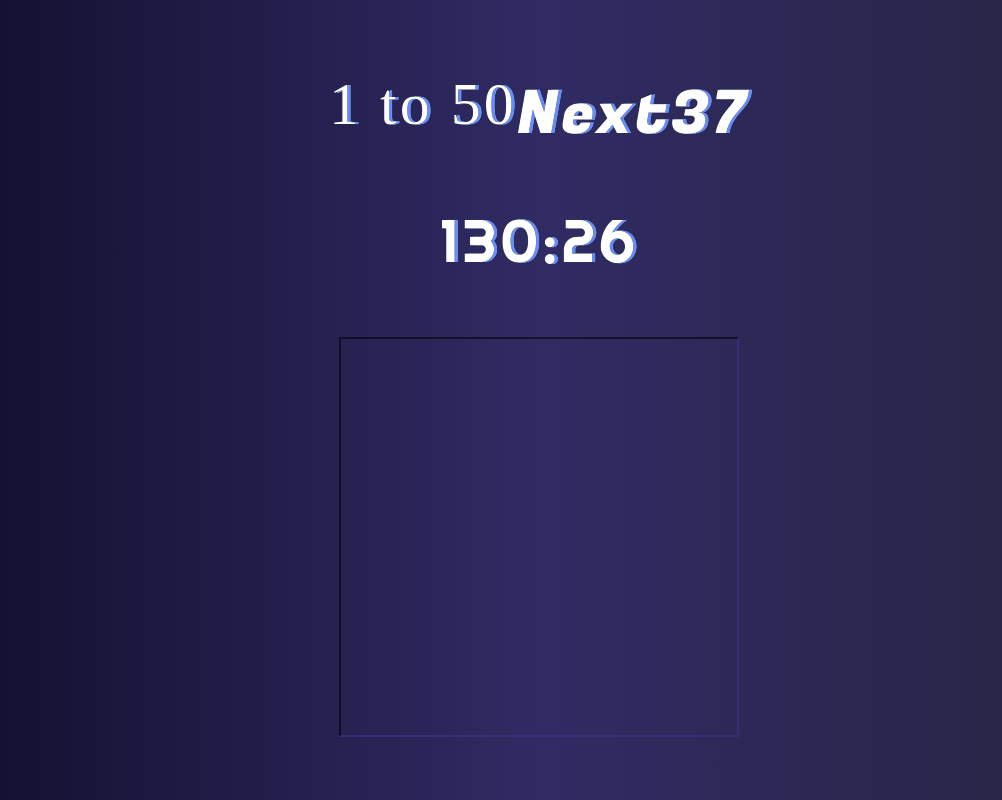
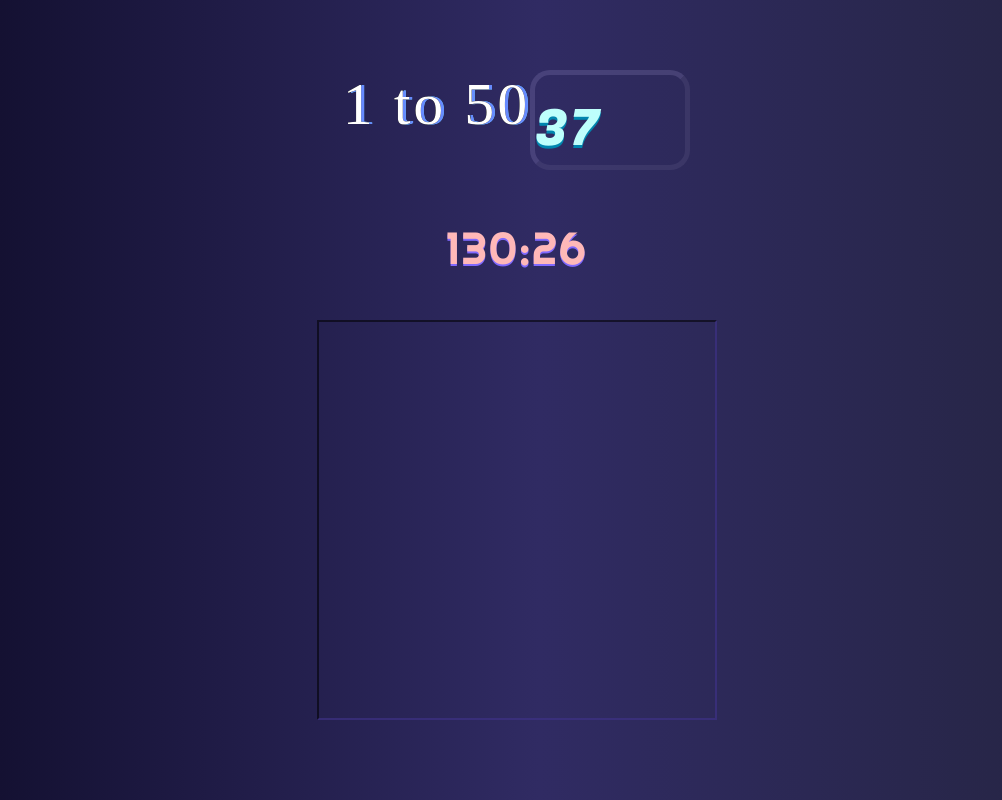
Before and after one commit to seuha516/1to50, a React (Create React App) app: page / in a window 1280 px wide. Shown: the whole page, without its empty margins (101-1103 px from the left). Built offline with nearby package versions, Linux system fonts and the light colour scheme; a web font is replaced by a local one.

Commit message:
Fix design

```diff
--- a/package.json
+++ b/package.json
@@ -6,7 +6,7 @@
     "@testing-library/jest-dom": "^5.11.4",
     "@testing-library/react": "^11.1.0",
     "@testing-library/user-event": "^12.1.10",
-    "node-sass": "^5.0.0",
+    "node-sass": "4.14.1",
     "react": "^17.0.2",
     "react-dom": "^17.0.2",
     "react-scripts": "4.0.3",
--- a/src/components/Board.js
+++ b/src/components/Board.js
@@ -1,9 +1,10 @@
-import React from "react";
 import "./Board.scss";
+import React, { useState } from "react";
 import Target from "./Target";
 import Time from "./Time";
 
 const Board = () => {
+  const [nextNumber, setNextNumber] = useState(26);
   return (
     <>
       <Target />
--- a/src/components/Mainsetting.scss
+++ b/src/components/Mainsetting.scss
@@ -21,7 +21,7 @@ body {
   display: inline-flex;
   flex-wrap: wrap;
   justify-content: center;
-  width: 445px;
+  width: 400px;
   height: 700px;
   position: absolute;
   top: 50%;
--- a/src/components/Target.js
+++ b/src/components/Target.js
@@ -4,8 +4,10 @@ import "./Target.scss";
 const Target = () => {
   return (
     <>
-      <div className="Text">Next</div>
-      <div className="Target">37</div>
+      <div className="Box">
+        {/* <div className="Text">Next</div> */}
+        <div className="Target">37</div>
+      </div>
     </>
   );
 };
--- a/src/components/Target.scss
+++ b/src/components/Target.scss
@@ -1,18 +1,30 @@
-.Text {
-  color: white;
+.Box {
+  width: 160px;
   height: 100px;
-  font-size: 60px;
-  letter-spacing: 3px;
-  font-family: "Fugaz One", cursive;
-  text-shadow: 0px 0 black, 3px 0 rgb(103, 138, 255), 3px 0 rgb(103, 232, 255),
-    0 0px black;
+  border: 5px outset rgba(207, 198, 255, 0.151);
+  border-radius: 20px;
+  display: inline-flex;
+  align-items: center;
+  vertical-align: center;
+  .Text {
+    color: rgb(0, 0, 0);
+    width: 120px;
+    height: 50px;
+    font-size: 35px;
+    letter-spacing: 0px;
+    font-family: "Fugaz One", cursive;
+    text-shadow: 0 1px rgba(255, 255, 255, 0.5), 1px 0 rgba(255, 255, 255, 0.5),
+      0 -1px rgba(255, 255, 255, 0.5);
+    position: relative;
+    top: -30px;
+    left: 10px;
+  }
+  .Target {
+    color: rgb(190, 255, 252);
+    height: 55px;
+    font-size: 50px;
+    letter-spacing: 3px;
+    font-family: "Fugaz One", cursive;
+    text-shadow: 0 3px rgb(0, 134, 175);
+  }
 }
-.Target {
-  color: white;
-  height: 100px;
-  font-size: 60px;
-  letter-spacing: 3px;
-  font-family: "Fugaz One", cursive;
-  text-shadow: 0px 0 black, 3px 0 rgb(103, 138, 255), 3px 0 rgb(103, 232, 255),
-    0 0px black;
-}
--- a/src/components/Time.scss
+++ b/src/components/Time.scss
@@ -1,9 +1,8 @@
 .Time {
-  color: white;
-  height: 100px;
-  font-size: 60px;
-  letter-spacing: 3px;
+  color: rgb(255, 184, 184);
+  height: 50px;
+  font-size: 45px;
+  letter-spacing: 1px;
   font-family: "Righteous", cursive;
-  text-shadow: 0px 0 black, 3px 0 rgb(103, 138, 255), 3px 0 rgb(103, 232, 255),
-    0 0px black;
+  text-shadow: 0 2px rgb(128, 105, 255);
 }
```
Also changed, not shown: 1 other file (tests, documents, lock files or other folders).
